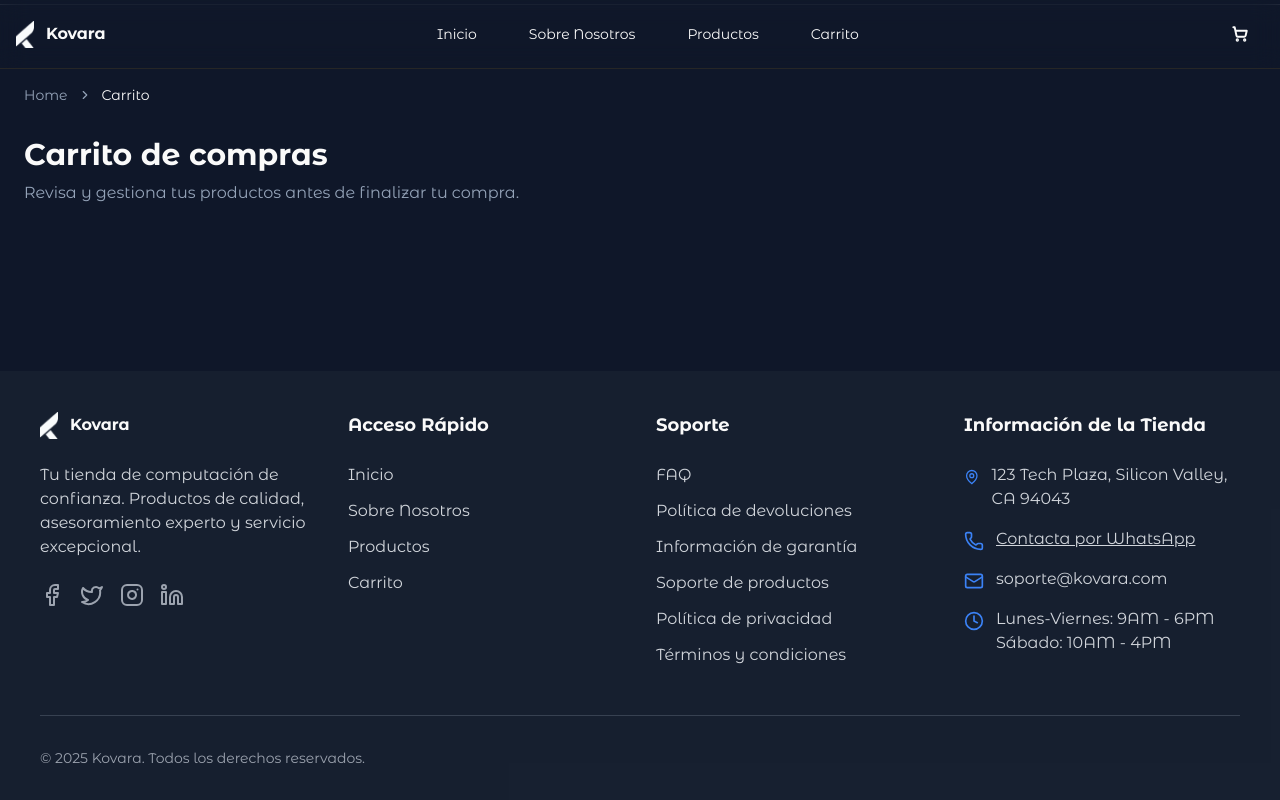
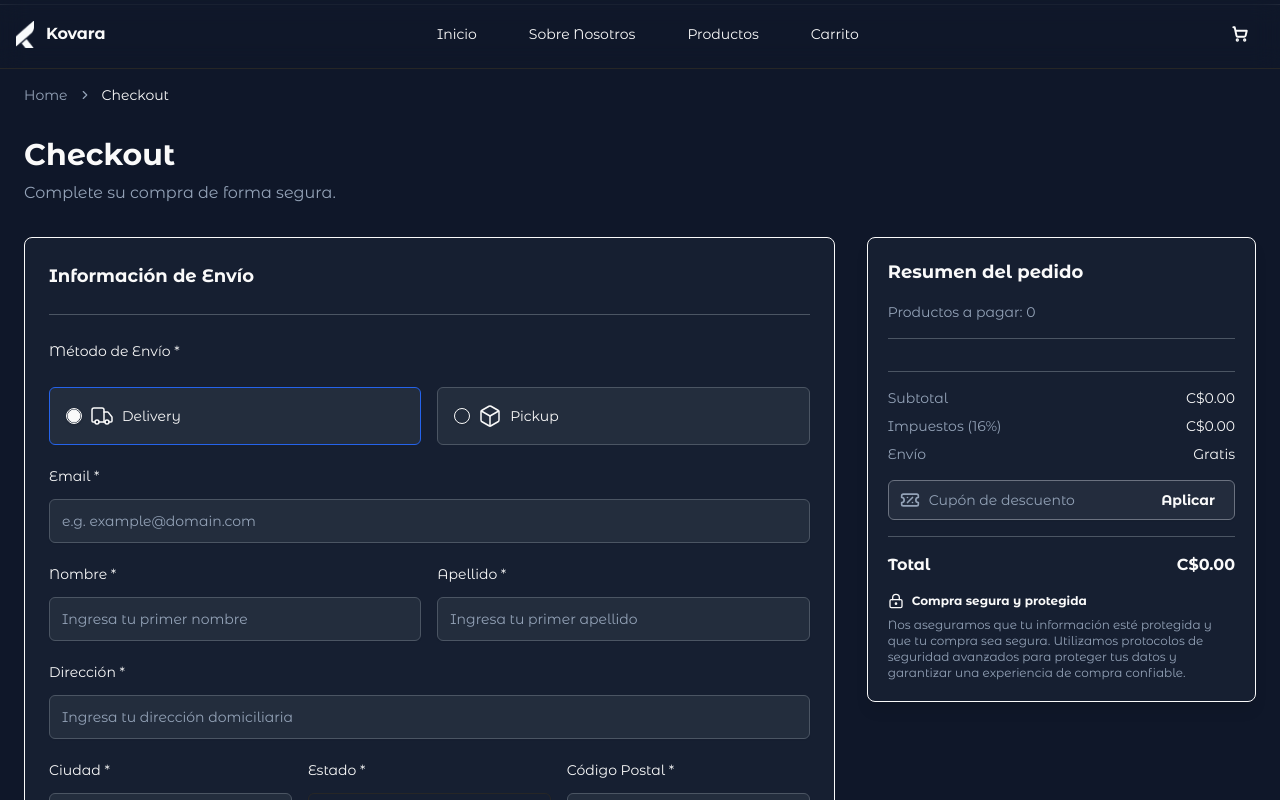
Before and after one commit to aaronportobanco/kovara-website, a Next.js app: page /checkout-page in a window 1280 px wide. Shown: the top 800 px of the page. Built offline with nearby package versions, Linux system fonts and the light colour scheme.

Commit message:
feat: update Checkout page layout and content for improved user experience

```diff
--- a/src/app/checkout-page/page.jsx
+++ b/src/app/checkout-page/page.jsx
@@ -1,20 +1,46 @@
-import React from 'react'
-import BreadcrumbComp from '@/components/layout/BreadcrumbComp'
+import React from "react";
+import BreadcrumbComp from "@/components/layout/BreadcrumbComp";
+import { CheckoutStepper } from "./components/CheckoutStepper";
+import { ShippingForm } from "./components/ShippingForm";
+import OrderSummary from "./components/OrderSummay";
 
+/* const STEPS = [
+  {
+    id: 1,
+    title: "Información de Envío",
+    description: "Dirección y datos de contacto",
+  },
+  {
+    id: 2,
+    title: "Método de Pago",
+    description: "Selecciona tu forma de pago",
+  },
+  { id: 3, title: "Confirmación", description: "Revisa tu pedido" },
+  { id: 4, title: "Completado", description: "¡Pedido realizado!" },
+];
+ */
 const CheckOut = () => {
   return (
     <section className="flex flex-col p-4 md:px-6 gap-8">
       {/* Breadcrumb y encabezado */}
-        <BreadcrumbComp page="Carrito" />
-
+      <BreadcrumbComp page="Checkout" />
       <div className="space-y-2">
-          <h2 className="text-3xl font-bold">Carrito de compras</h2>
+        <h2 className="text-3xl font-bold">Checkout</h2>
         <p className="text-base text-muted-foreground">
-            Revisa y gestiona tus productos antes de finalizar tu compra.
+          Complete su compra de forma segura.
         </p>
       </div>
+      {/* <CheckoutStepper steps={STEPS} currentStep={1} /> */}
+      <div className="grid gap-8 lg:grid-cols-3 rounded-2xl">
+        <div className="lg:col-span-2">
+          <ShippingForm />
+        </div>
+        <div className="lg:col-span-1 rounded-2xl">
+          <OrderSummary/>
+        </div>
+      </div>
     </section>
-  )
-}
+  );
+};
 
-export default CheckOut
+export default CheckOut;
```
Lines whose indentation alone changed are shown as unchanged.
